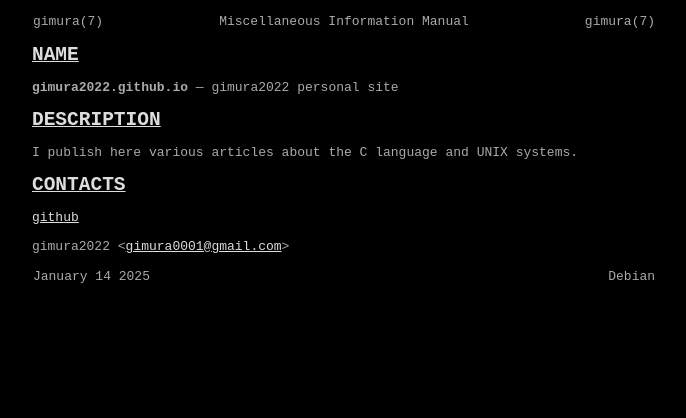
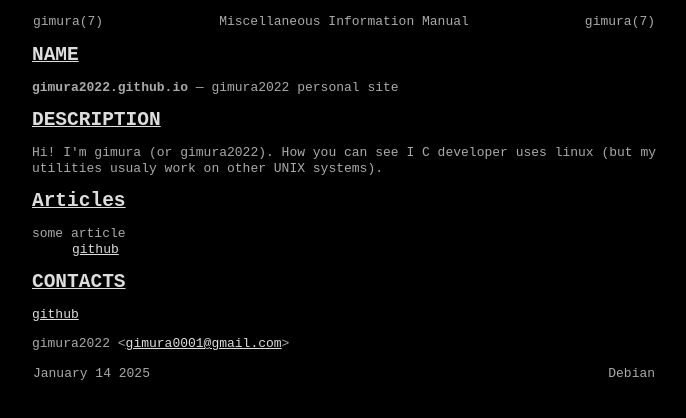
Before and after one commit to gimura2022/gimura2022.github.io, a plain HTML site: page index.html in a window 1280 px wide. Shown: the whole page, without its empty margins (296-982 px from the left). Drawn offline with Linux system fonts and the light colour scheme.

Commit message:
rewriting site

```diff
--- a/index.html
+++ b/index.html
@@ -22,8 +22,15 @@
 </section>
 <section class="Sh">
 <h1 class="Sh" id="DESCRIPTION"><a class="permalink" href="#DESCRIPTION">DESCRIPTION</a></h1>
-<p class="Pp">I publish here various articles about the C language and UNIX
-    systems.</p>
+<p class="Pp">Hi! I'm gimura (or gimura2022). How you can see I C developer uses
+    linux (but my utilities usualy work on other UNIX systems).</p>
+<section class="Ss">
+<h2 class="Ss" id="Articles"><a class="permalink" href="#Articles">Articles</a></h2>
+<dl class="Bl-tag">
+  <dt>some article</dt>
+  <dd><a class="Lk" href="https://github.com/gimura2022">github</a></dd>
+</dl>
+</section>
 </section>
 <section class="Sh">
 <h1 class="Sh" id="CONTACTS"><a class="permalink" href="#CONTACTS">CONTACTS</a></h1>
```
Also changed, not shown: 1 other file.
